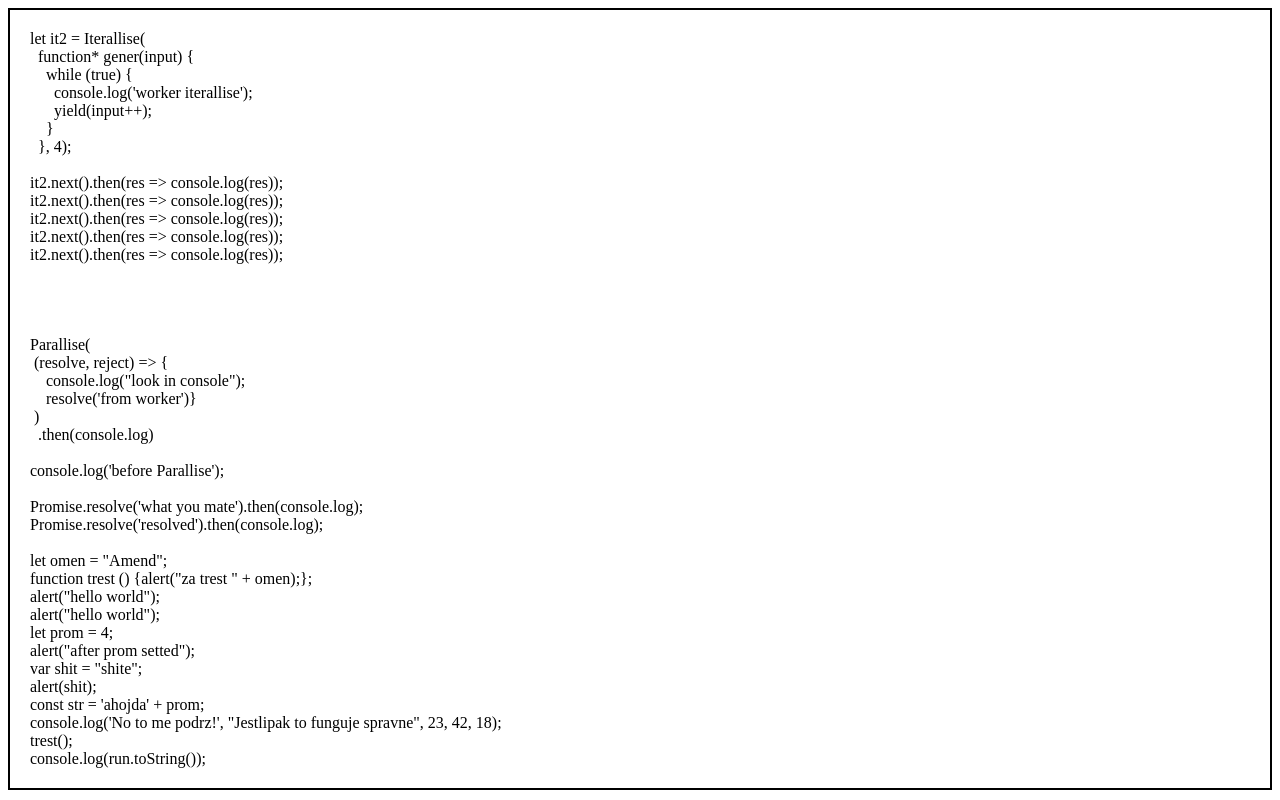
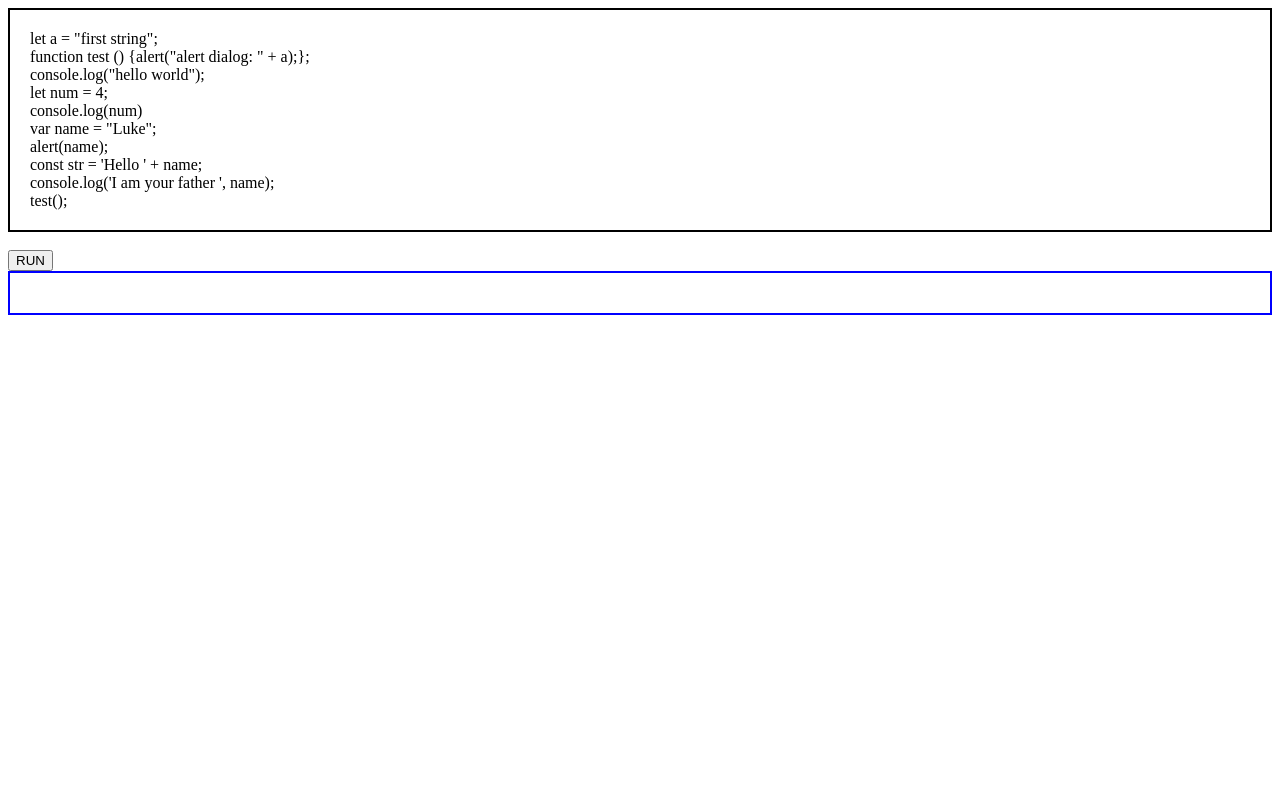
Before and after one commit to Taskkill/dynamic-sandbox, a plain HTML site: page index.html in a window 1280 px wide. Shown: the top 800 px of the page. Drawn offline with Linux system fonts and the light colour scheme.

Commit message:
polish code snippet

```diff
--- a/index.html
+++ b/index.html
@@ -14,58 +14,16 @@
 
 <body>
   <div id="snippet" contenteditable="true">
-    let it2 = Iterallise(
-    <br>&nbsp;&nbsp;function* gener(input) {
-    <br>&nbsp;&nbsp;&nbsp;&nbsp;while (true) {
-    <br>&nbsp;&nbsp;&nbsp;&nbsp;&nbsp;&nbsp;console.log('worker iterallise');
-    <br>&nbsp;&nbsp;&nbsp;&nbsp;&nbsp;&nbsp;yield(input++);
-    <br>&nbsp;&nbsp;&nbsp;&nbsp;}
-    <br>&nbsp;&nbsp;}, 4);
-    <br>
-    <br>
-    it2.next().then(res => console.log(res));
-    <br>
-    it2.next().then(res => console.log(res));
-    <br>
-    it2.next().then(res => console.log(res));
-    <br>
-    it2.next().then(res => console.log(res));
-    <br>
-    it2.next().then(res => console.log(res));
-    <br>
-    <br>
-    <br>
-    <br>
-    <br>
-
-    Parallise(
-    <br>&nbsp;(resolve, reject) => {
-      <br>&nbsp;&nbsp;&nbsp;&nbsp;console.log("look in console");
-      <br>&nbsp;&nbsp;&nbsp;&nbsp;resolve('from worker')}
-      <br>&nbsp;)
-      <br>&nbsp;&nbsp;.then(console.log)
-    <br>
-    <br>
-    console.log('before Parallise');
-    <br>
-    <br>
-    Promise.resolve('what you mate').then(console.log);
-    <br>
-    Promise.resolve('resolved').then(console.log);
-    <br>
-    <br>
-    let omen = "Amend";
-    <br>function trest () {alert("za trest " + omen);};
-    <br>alert("hello world");
-    <br>alert("hello world");
-    <br>let prom = 4;
-    <br>alert("after prom setted");
-    <br>var shit = "shite";
-    <br>alert(shit);
-    <br>const str = 'ahojda' + prom;
-    <br>console.log('No to me podrz!', "Jestlipak to funguje spravne", 23, 42, 18);
-    <br>trest();
-    <br>console.log(run.toString());
+    let a = "first string";
+    <br>function test () {alert("alert dialog: " + a);};
+    <br>console.log("hello world");
+    <br>let num = 4;
+    <br>console.log(num)
+    <br>var name = "Luke";
+    <br>alert(name);
+    <br>const str = 'Hello ' + name;
+    <br>console.log('I am your father ', name);
+    <br>test();
   </div>
   <br>
   <button onclick="run()">RUN</button>
@@ -73,14 +31,11 @@
 
   <div id="console-output">
   </div>
-  <br>
-  <br>
-
-  <textarea id="terminal" type="text" style="width:400px;height:200px;"></textarea>
+  <!-- <br>
+  <br> -->
+  <!-- <textarea id="terminal" type="text" style="width:400px;height:200px;"></textarea>
   <br>
   <button onclick="runTerminal()">COMMIT</button>
-  <div id="term-output"> </div>
-
-
+  <div id="term-output"> </div> -->
 </body>
 </html>
```
